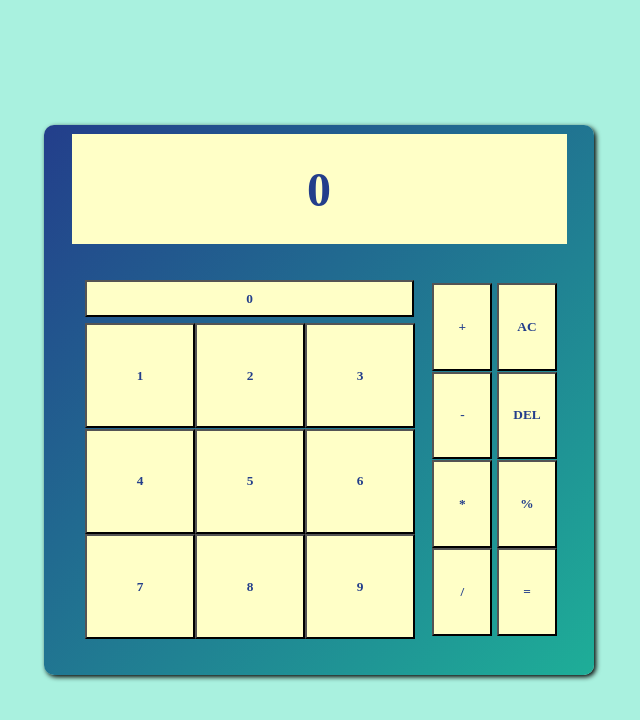
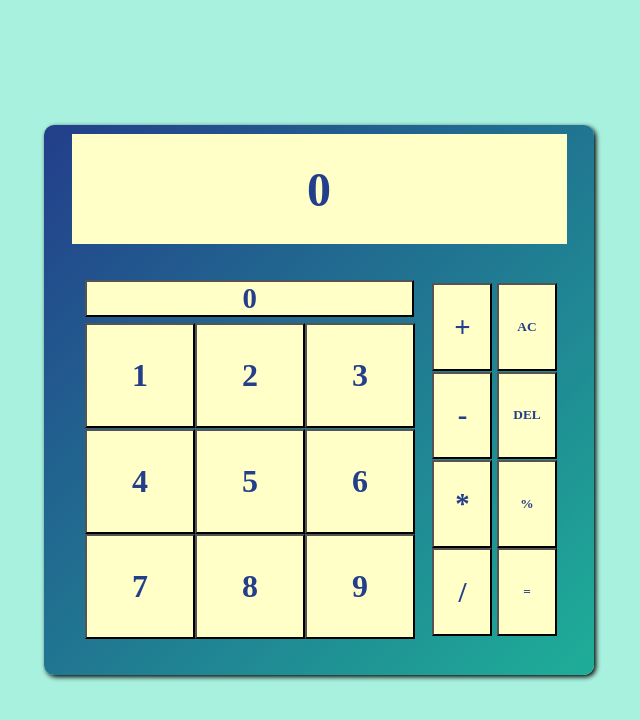
Before and after one commit to Akashnani-star/calc, a plain HTML site: page index.html in a window 1280 px wide. Shown: the whole page, without its empty margins (321-961 px from the left). Drawn offline with Linux system fonts and the light colour scheme.

Commit message:
some Fonts changed

```diff
--- a/style.css
+++ b/style.css
@@ -73,6 +73,7 @@ body {
     background-color: #FFFFC7;
     color: #233E8B;
     font-weight: bolder;
+    font-size: 1.8rem;
 }
 
 .calc .buttons .numbers .remainingNumbers{
@@ -87,6 +88,7 @@ body {
   background-color: #FFFFC7;
   color: #233E8B;
   font-weight: bolder;
+  font-size: 2rem;
 }
 
 .calc .buttons .operators {
@@ -104,6 +106,9 @@ body {
     grid-gap: 0.2%;
 }
 
+.calc .buttons .operators .arthoperators button{
+  font-size: 1.8rem;
+}
 
 .calc .buttons .operators .arthoperators button,.calc .buttons .operators .memsci button{
   background-color: #FFFFC7;
```
